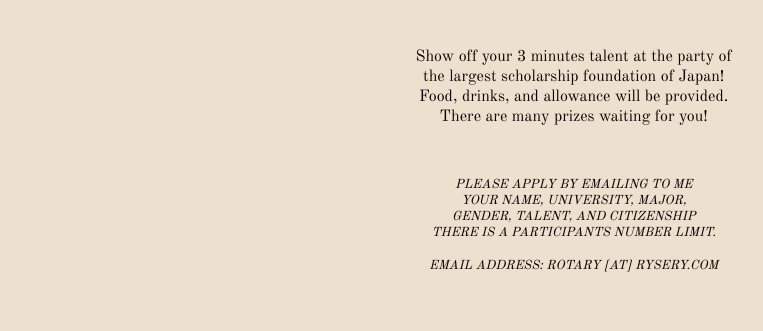
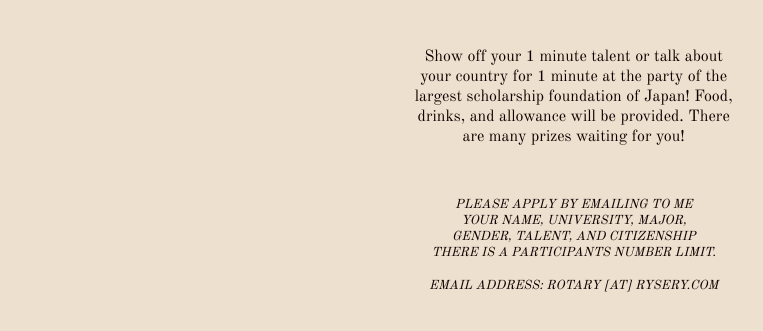
Before and after one commit to RiseOoi/riseley.github.io, a plain HTML site: page rotary.html in a window 1280 px wide. Shown: the part 443-774 px from the top of the page, without its empty margins (335-1098 px from the left). Drawn offline with nearby package versions, Linux system fonts and the light colour scheme.

Commit message:
Updates rotary.html

```diff
--- a/rotary.html
+++ b/rotary.html
@@ -392,7 +392,8 @@ body {
         <br>Evening 18:00 ~ 19:15</h3>
 
         <p>
-            Show off your 3 minutes talent at the party of
+            Show off your 1 minute talent or talk about
+            your country for 1 minute at the party of
             the largest scholarship foundation of Japan!
             Food, drinks, and allowance will be provided.
             There are many prizes waiting for you!
```
